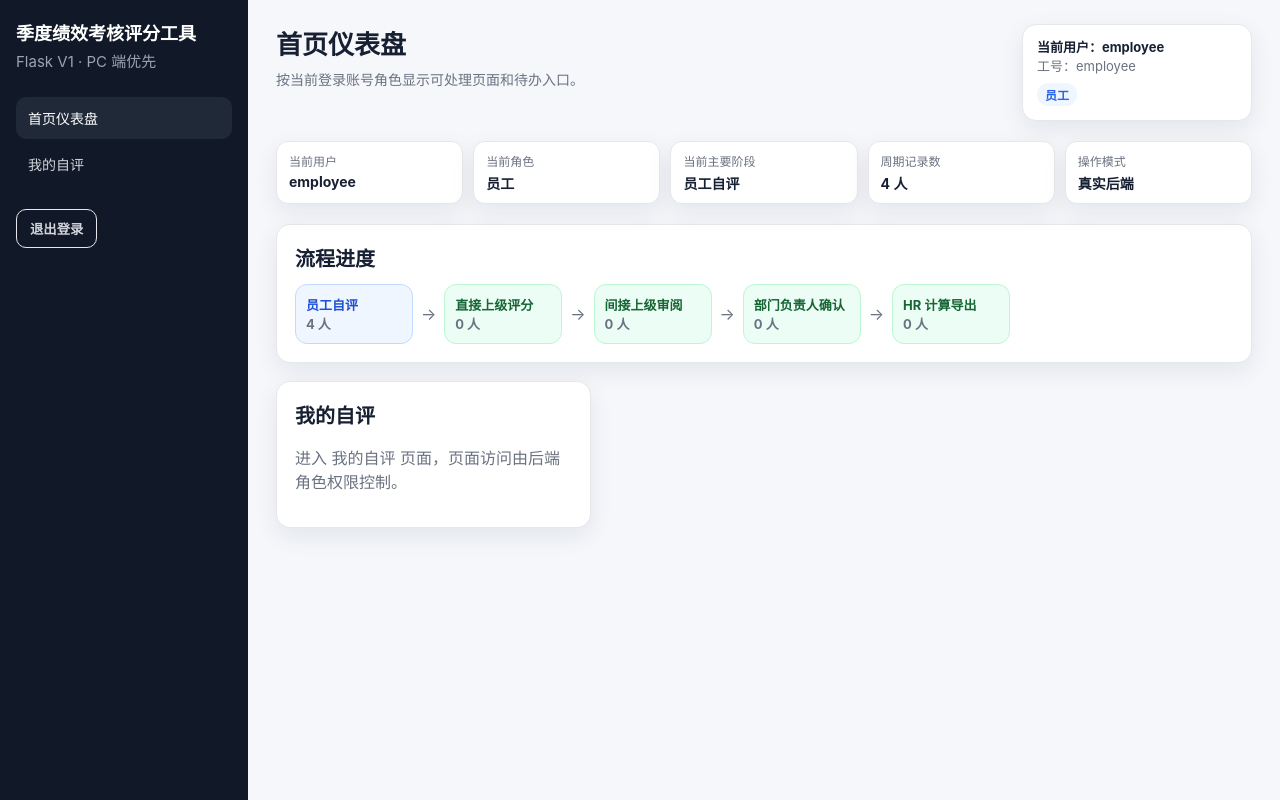
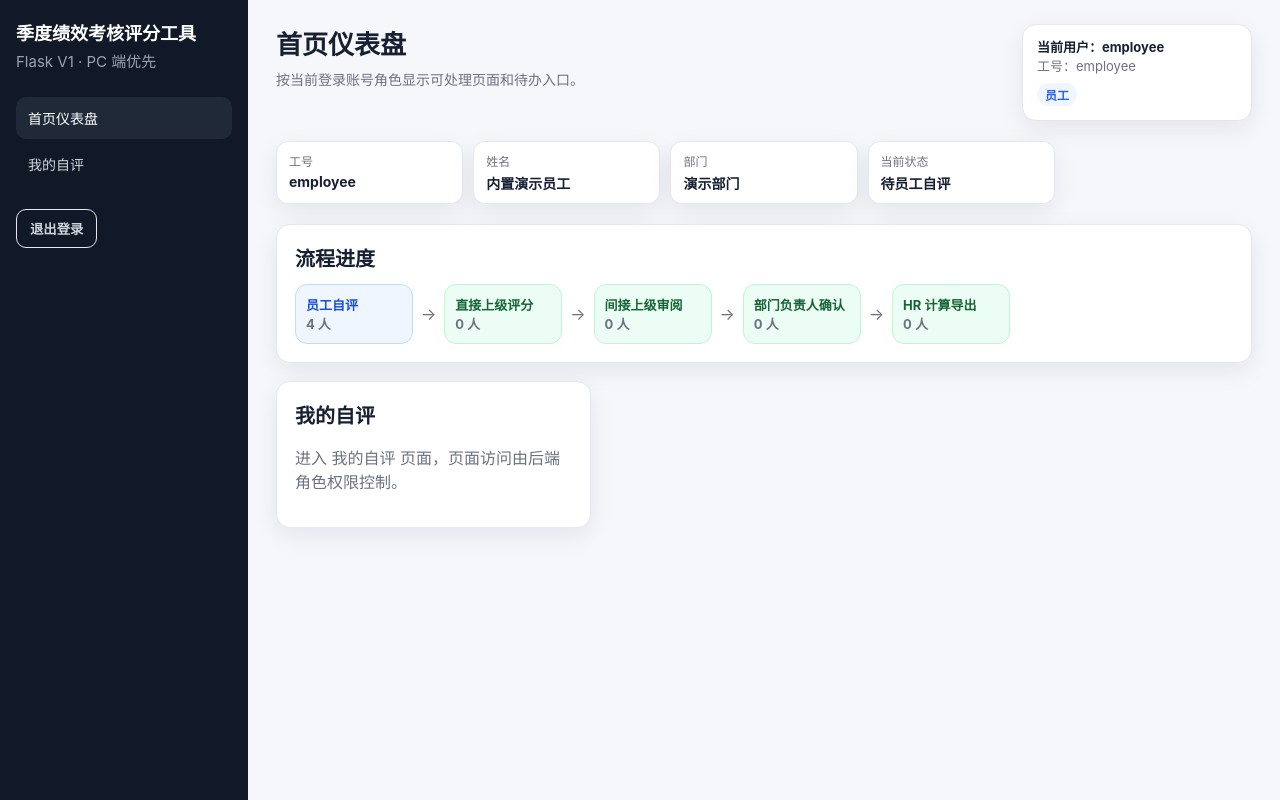
Before and after one commit to PulongZhang/cet-tool, a Flask app: page / in a window 1280 px wide. Run offline with Flask 3, Linux system fonts and the light colour scheme; the visitor is signed in with stand-in values (Sample User, id 1); data comes from the database, SQL or seed files in the repository.

Commit message:
feat: 员工角色仪表盘显示员工信息而非周期统计
- 员工角色仪表盘状态栏显示：工号、姓名、部门、当前状态
- 其他角色保持原有显示：用户、角色、阶段、周期记录数

```diff
--- a/performance_app/routes/pages.py
+++ b/performance_app/routes/pages.py
@@ -191,7 +191,21 @@ def inject_page_context():
 def dashboard():
     cycle_id = selected_cycle_id()
     user = current_page_user()
-    return render_template("dashboard.html", cycles=available_cycles(), cycle_id=cycle_id, progress=workflow_progress(cycle_id, user))
+    progress = workflow_progress(cycle_id, user)
+
+    # 为员工角色获取员工详细信息
+    employee_info = None
+    if user and "EMPLOYEE" in user.get("roles", []):
+        from performance_app.repositories.records import get_my_record
+        employee_info = get_my_record(cycle_id, user["emp_id"]) if cycle_id else None
+
+    return render_template(
+        "dashboard.html",
+        cycles=available_cycles(),
+        cycle_id=cycle_id,
+        progress=progress,
+        employee_info=employee_info,
+    )
 
 
 @bp.get("/login")
--- a/performance_app/templates/dashboard.html
+++ b/performance_app/templates/dashboard.html
@@ -3,6 +3,14 @@
 {% block page_title %}首页仪表盘{% endblock %}
 {% block page_subtitle %}按当前登录账号角色显示可处理页面和待办入口。{% endblock %}
 {% block status_bar %}
+{% if 'EMPLOYEE' in current_user.roles and employee_info %}
+<div class="demo-status" role="region" aria-label="当前状态">
+    <div class="status-item">工号<strong>{{ employee_info.emp_id }}</strong></div>
+    <div class="status-item">姓名<strong>{{ employee_info.emp_name }}</strong></div>
+    <div class="status-item">部门<strong>{{ employee_info.dept_name }}</strong></div>
+    <div class="status-item">当前状态<strong>{{ status_label(employee_info.status) }}</strong></div>
+</div>
+{% else %}
 <div class="demo-status" role="region" aria-label="当前状态">
     <div class="status-item">当前用户<strong>{{ current_user.username }}</strong></div>
     <div class="status-item">当前角色<strong>{{ current_roles | join(' / ') }}</strong></div>
@@ -10,6 +18,7 @@
     <div class="status-item">周期记录数<strong>{{ progress.total }} 人</strong></div>
     <div class="status-item">操作模式<strong>真实后端</strong></div>
 </div>
+{% endif %}
 {% endblock %}
 {% block content %}
 <section class="card">
```
